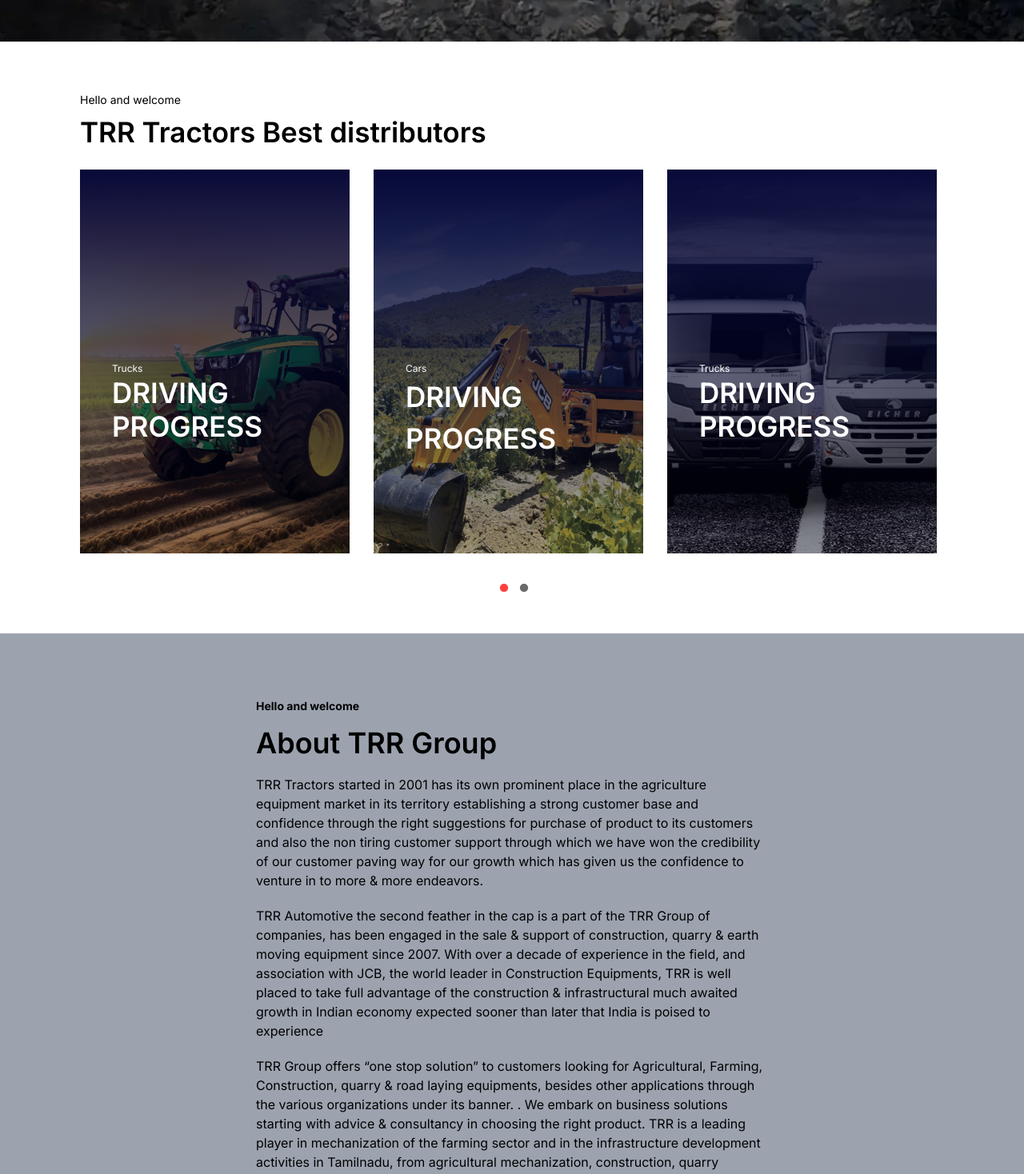
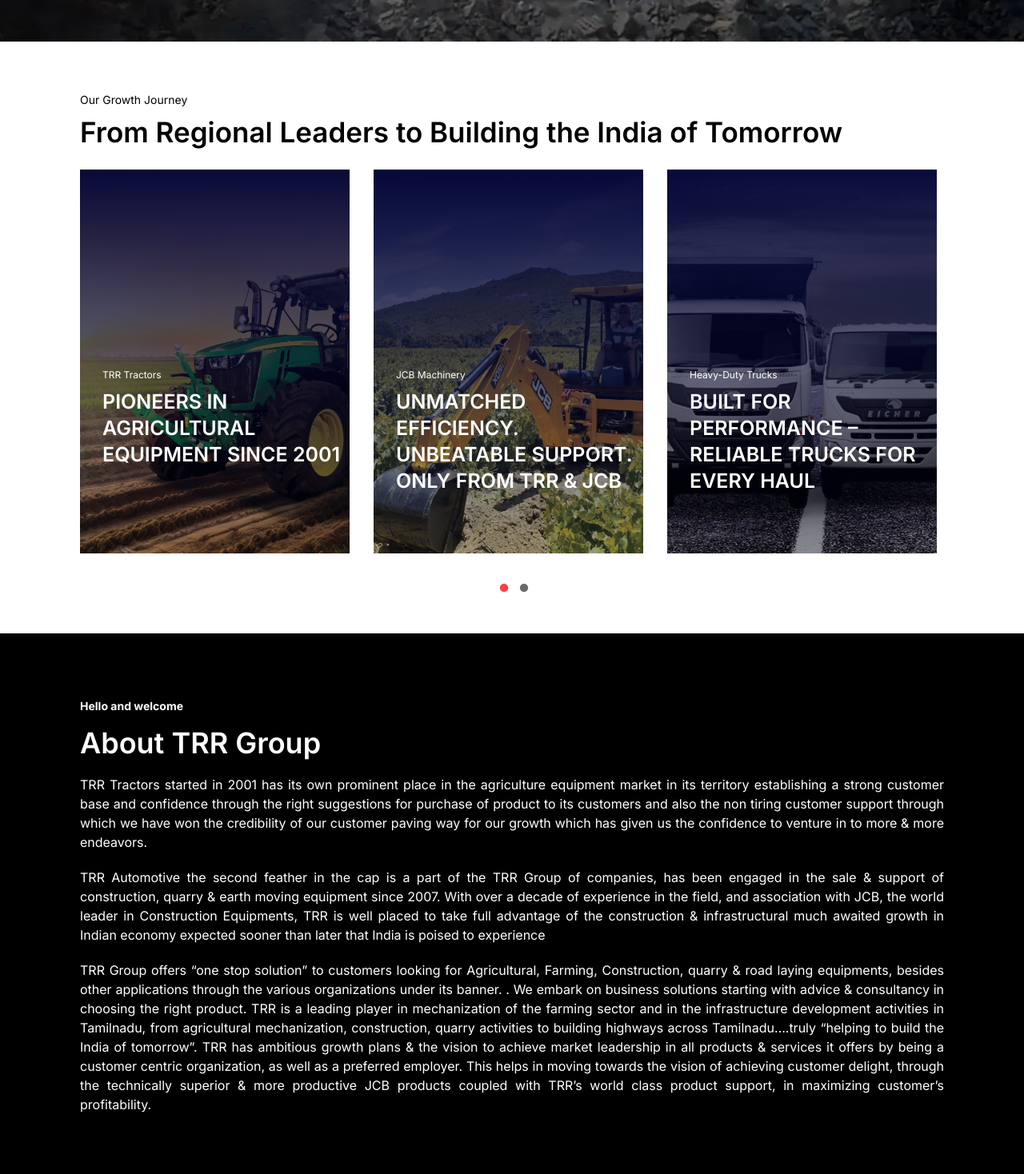
Before and after one commit to Arunkv52/trrgroup_website, a React (Vite) app: page / in a window 1280 px wide. Shown: the part 800-2268 px from the top of the page at 80% size. Built offline with nearby package versions, Linux system fonts and the light colour scheme.

Commit message:
new edit file upload

```diff
--- a/src/Components/Carousal.jsx
+++ b/src/Components/Carousal.jsx
@@ -45,14 +45,12 @@ function Responsive () {
             <div className='slide md:pr-2.5'>
               <div className='SliderItem-1'>
                 <a href='#'>
-                  <div className='slider-content relative top-1/2 left-10 text-white'>
-                    <p className='text-[12px]'>Trucks</p>
-                    <h3 className='text-3xl md:text-[35px] uppercase font-semibold'>
-                      Driving
+                  <div className='slider-content relative top-1/2 left-2 md:left-5 p-2 text-white'>
+                    <p className='text-[12px] pb-2'>TRR Tractors</p>
+                    <h3 className='text-2xl md:text-[25px] uppercase font-semibold'>
+                      Pioneers in Agricultural Equipment Since 2001
                     </h3>
-                    <h3 className='text-3xl md:text-[35px] uppercase font-semibold'>
-                      Progress
-                    </h3>
+
                   </div>
                 </a>
               </div>
@@ -60,13 +58,10 @@ function Responsive () {
             <div className='slide md:pr-2.5'>
               <div className='SliderItem-2'>
                 <a href='#'>
-                  <div className='slider-content relative top-1/2 left-10 text-white'>
-                    <p className='text-[12px]'>Cars</p>
-                    <h3 className='text-[35px] uppercase font-semibold'>
-                      Driving
-                    </h3>
-                    <h3 className='text-[35px] uppercase font-semibold'>
-                      Progress
+                  <div className='slider-content relative top-1/2 left-2 md:left-5 p-2 text-white'>
+                   <p className='text-[12px] pb-2'>JCB Machinery</p>
+                    <h3 className='text-2xl md:text-[25px] uppercase font-semibold'>
+                      Unmatched Efficiency. Unbeatable Support. Only from TRR & JCB
                     </h3>
                   </div>
                 </a>
@@ -75,13 +70,10 @@ function Responsive () {
             <div className='slide md:pr-2.5'>
               <div className='SliderItem-3'>
                 <a href='#'>
-                  <div className='slider-content relative top-1/2 left-10 text-white'>
-                    <p className='text-[12px]'>Trucks</p>
-                    <h3 className='text-3xl md:text-[35px] uppercase font-semibold'>
-                      Driving
-                    </h3>
-                    <h3 className='text-3xl md:text-[35px] uppercase font-semibold'>
-                      Progress
+                  <div className='slider-content relative top-1/2 left-2 md:left-5 p-2 text-white'>
+                    <p className='text-[12px] pb-2'>Heavy-Duty Trucks</p>
+                    <h3 className='text-2xl md:text-[25px] uppercase font-semibold'>
+                      Built for Performance – Reliable Trucks for Every Haul
                     </h3>
                   </div>
                 </a>
@@ -90,13 +82,10 @@ function Responsive () {
             <div className='slide md:pr-2.5'>
               <div className='SliderItem-4'>
                 <a href='#'>
-                  <div className='slider-content relative top-1/2 left-10 text-white'>
-                    <p className='text-[12px]'>Cars</p>
-                    <h3 className='text-[35px] uppercase font-semibold'>
-                      Driving
-                    </h3>
-                    <h3 className='text-[35px] uppercase font-semibold'>
-                      Progress
+                  <div className='slider-content relative top-1/2 left-2 md:left-5 p-2 text-white'>
+                   <p className='text-[12px] pb-2'>Construction Vehicles</p>
+                    <h3 className='text-2xl md:text-[25px] uppercase font-semibold'>
+                      Driving Infrastructure Forward – Smart, Strong & Site-Ready Vehicles
                     </h3>
                   </div>
                 </a>
--- a/src/Components/Footer.jsx
+++ b/src/Components/Footer.jsx
@@ -4,50 +4,50 @@ import './Footer.css'
 const Footer = () => {
   return (
     <>
-      <footer className='bg-black text-white flex flex-wrap px-5 py-10 md:px-10 md:py-[70px]'>
+      <footer className='bg-black text-white flex flex-wrap px-5 py-10 md:px-25 md:py-[70px]'>
         <div className='w-full md:w-1/2 mb-6 md:mb-0 pb-7'>
           <p className='text-[15px] pb-3'>Trr Group of Companies</p>
-          <ul className='text-[23px]'>
+          <ul className='text-[15px]'>
             <li>
               New No.5, 1st Cross Street, Seethammal Extn, <br /> Teynampet,
               Chennai -600 018
             </li>
-            <li className='pt-5'><a href="tel:+919841012828">Phone : +91 98410 12828</a></li>
-            <li className='pt-5'><a href="emailto:trramprasadh@gmail.com">Email : trramprasadh@gmail.com</a></li>
+            <li className='pt-5 hover:text-red-600'><a href="tel:+919841012828">Phone : +91 98410 12828</a></li>
+            <li className='pt-5 hover:text-red-600'><a href="emailto:trramprasadh@gmail.com">Email : trramprasadh@gmail.com</a></li>
           </ul>
         </div>
 
         <div className='w-full md:w-1/4 mb-6 md:mb-0 pb-7'>
           <p className='text-[15px] pb-3'>Our Products</p>
-          <ul className='text-[23px]'>
-            <li>
+          <ul className='text-[15px]'>
+            <li  className='pb-1'>
               <a href="#" className='hover:text-red-700'>Tractors</a>
             </li>
-            <li><a href="#" className='hover:text-red-700'>Automotive</a></li>
-            <li><a href="#" className='hover:text-red-700'>Trucks</a></li>
-            <li><a href="#" className='hover:text-red-700'>Bus</a></li>
-            <li><a href="#" className='hover:text-red-700'>Infra</a></li>
+            <li className='pb-1'><a href="#" className='hover:text-red-700'>Automotive</a></li>
+            <li className='pb-1'><a href="#" className='hover:text-red-700'>Trucks</a></li>
+            <li className='pb-1'><a href="#" className='hover:text-red-700'>Bus</a></li>
+            <li className='pb-1'><a href="#" className='hover:text-red-700'>Infra</a></li>
           </ul>
         </div>
 
         <div className='w-full md:w-1/4 mb-6 md:mb-0 pb-7'>
           <p className='text-[15px] pb-[20px]'>Social</p>
-          <ul className='text-[23px]'>
-            <li><a href="#" className='hover:text-red-700'>Facebook</a></li>
-            <li><a href="#" className='hover:text-red-700'>Instagram</a></li>
-            <li><a href="#" className='hover:text-red-700'>Twitter</a></li>
-            <li><a href="#" className='hover:text-red-700'>Youtube</a></li>
+          <ul className='text-[15px]'>
+            <li className='pb-1'><a href="#" className='hover:text-red-700'>Facebook</a></li>
+            <li className='pb-1'><a href="#" className='hover:text-red-700'>Instagram</a></li>
+            <li className='pb-1'><a href="#" className='hover:text-red-700'>Twitter</a></li>
+            <li className='pb-1'><a href="#" className='hover:text-red-700'>Youtube</a></li>
           </ul>
         </div>
 
-        <div className='w-full md:w-full flex flex-col items-end pt-10'>
+        <div className='w-full md:w-full flex flex-col items-end pt-0 md:pt-10'>
           <p className='text-[13px] text-gray-700'>
             Copyright TRR | Developed by <a href="www.prismadverto.com" className='hover:bg-red-600'>Prism Adverto Pvt Ltd</a>
           </p>
           <div className='footer-privacy'>
             <ul className='flex gap-2 pt-2'>
-              <li className='text-[14px]'><a href="#">Privacy</a></li>
-              <li className='text-[14px]'><a href="#">Cookies</a></li>
+              <li className='text-[14px] hover:text-red-500'><a href="#">Privacy</a></li>
+              <li className='text-[14px] hover:text-red-500'><a href="#">Cookies</a></li>
             </ul>
           </div>
         </div>
--- a/src/Components/Header.jsx
+++ b/src/Components/Header.jsx
@@ -7,7 +7,7 @@ const Header = () => {
 
   return (
     <header className="bg-white shadow-md">
-      <div className="flex justify-between items-center px-5 py-4 md:px-10">
+      <div className="flex justify-between items-center px-5 md:px-25 py-4">
         {/* Logo */}
         <div className="head-logo">
           <h6 className='text-[20px] font-semibold'>TRR Group</h6>
--- a/src/Pages/Home.jsx
+++ b/src/Pages/Home.jsx
@@ -13,31 +13,33 @@ const Home = () => {
     <>
       <Header />
       <div className='header-banner w-full'>
-        <h1 className='text-3xl md:text-5xl px-10 relative top-1/2 text-white font-semibold'>
+        <h1 className='text-3xl md:text-5xl px-10 md:px-25 relative top-1/2 text-white font-semibold'>
           MADE FOR PEOPLE
         </h1>
-        <h1 className='text-3xl md:text-5xl px-10 relative top-1/2 text-white font-semibold'>
+        <h1 className='text-3xl md:text-5xl px-10 md:px-25 relative top-1/2 text-white font-semibold'>
           BY PEOPLE
         </h1>
       </div>
 
       <div className='w-full md:pt-10 pb-5'>
         <div className='ban-next px-5 md:px-25 pb-5'>
-          <p className='text-[14px] pt-3'>Hello and welcome</p>
+          <p className='text-[14px] pt-3'>Our Growth Journey</p>
           <h5 className='text-[18px] md:text-[35px] font-semibold pt-1'>
-            TRR Tractors Best distributors
+            From Regional Leaders to Building the India of Tomorrow
           </h5>
         </div>
         <Carousal />
       </div>
       {/* Content side */}
       <div className='w-full pt-10'>
-        <div className='px-5 md:px-80 bg-gray-400 py-20'>
-          <p className='text-[14px] pb-4'><strong>Hello and welcome</strong></p>
-          <h3 className='text-2xl font-semibold md:text-4xl pb-2 md:pb-5'>
+        <div className='px-5 md:px-25 bg-black py-20'>
+          <p className='text-[14px] pb-4 text-white'>
+            <strong>Hello and welcome</strong>
+          </p>
+          <h3 className='text-2xl font-semibold md:text-4xl pb-2 md:pb-5 text-white'>
             About TRR Group
           </h3>
-          <h6 className='pb-5'>
+          <h6 className='pb-5 text-white text-justify'>
             TRR Tractors started in 2001 has its own prominent place in the
             agriculture equipment market in its territory establishing a strong
             customer base and confidence through the right suggestions for
@@ -46,7 +48,7 @@ const Home = () => {
             customer paving way for our growth which has given us the confidence
             to venture in to more & more endeavors.
           </h6>
-          <h6 className='pb-5'>
+          <h6 className='pb-5 text-white text-justify'>
             TRR Automotive the second feather in the cap is a part of the TRR
             Group of companies, has been engaged in the sale & support of
             construction, quarry & earth moving equipment since 2007. With over
@@ -56,7 +58,7 @@ const Home = () => {
             growth in Indian economy expected sooner than later that India is
             poised to experience
           </h6>
-          <h6 className='pb-5'>
+          <h6 className='pb-5 text-white text-justify'>
             TRR Group offers “one stop solution” to customers looking for
             Agricultural, Farming, Construction, quarry & road laying
             equipments, besides other applications through the various
@@ -86,7 +88,7 @@ const Home = () => {
       {/* next video section */}
       <div className='nxt-video flex flex-wrap md:px-25 px-5 py-10'>
         <div className='next-left w-full md:w-1/2'>
-          <p className='text-[14px]'>Hello and welcome</p>
+          <p className='text-[14px]'>Heartly welcome</p>
           <h3 className='text-2xl font-semibold md:text-4xl pb-0 md:pb-0'>
             Empowering Customers with Expert Support
           </h3>
@@ -101,24 +103,32 @@ const Home = () => {
       <div className='w-full md:px-25 py-10'>
         <div className='banner-txt'>
           <p className='text-white pt-10 text-2xl md:text-[38px] text-center uppercase font-semibold'>
-            Welcome TRR Group
+            Welcome to TRR Group
           </p>
         </div>
       </div>
 
       {/* Happy Drivers start */}
-      <div className='w-full flex flex-wrap px-5 md:px-25 py-15'>
+      <div className='w-full flex flex-wrap px-5 md:px-25 py-5 md:py-15'>
         <div className='hpy-left md:w-1/2'>
-          <p className='text-[14px]'>Hello and welcome </p>
+          <p className='text-[14px]'>Meaningful progress</p>
           <h3 className='text-2xl font-semibold md:text-4xl pb-2 md:pb-0'>
-            For every person who wants to make real difference
+            For every person who wants to make a real difference
           </h3>
-          <p className='pt-0 md:pt-5 pb-7'>
-            Lorem ipsum dolor sit amet, consectetur adipisicing elit. Odit, iste
-            possimus. Deleniti provident veniam commodi dolor?
+          <p className='pt-0 md:pt-5'>
+            At TRR Group, we believe that meaningful progress begins with
+            purpose-driven people. Whether you’re a farmer growing food for the
+            nation, a builder shaping tomorrow’s infrastructure, or a mechanic
+            ensuring machines never stop running — your work matters.
           </p>
+          <p className='pt-0 md:pt-5'>
+            We are here to empower you with reliable equipment, expert guidance,
+            and unmatched support so you can focus on what truly counts — making
+            a real difference in your field, your community, and your country.
+          </p>
+
         </div>
-        <div className='hpy-right md:w-1/2'>
+        <div className='hpy-right md:w-1/2 pt-5 md:pt-0'>
           <img src={Happy} alt='' />
         </div>
       </div>
```
